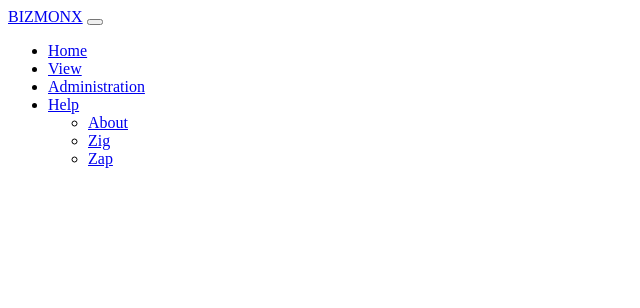
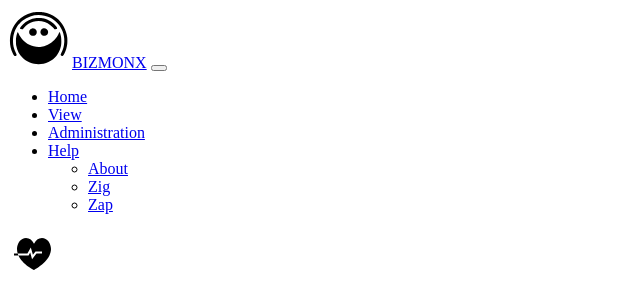
Before and after one commit to bizmonx/zymon, a plain HTML site: page view/components/navbar/index.html in a window 1280 px wide. Shown: the whole page, without its empty margins (0-640 px from the left). Drawn offline with Linux system fonts and the light colour scheme.

Commit message:
chore: layout

```diff
--- a/view/components/navbar/index.html
+++ b/view/components/navbar/index.html
@@ -1,5 +1,44 @@
 <nav class="navbar navbar-expand-lg bg-body-tertiary fixed-top">
     <div class="container-fluid">
+        <svg version="1.0" xmlns="http://www.w3.org/2000/svg" class="bizmonx-icon mr-2"
+ width="60px" height="60px" viewBox="220 130 590.000000 590.000000"
+ preserveAspectRatio="xMidYMid meet">
+
+<g transform="translate(0.000000,1024.000000) scale(0.100000,-0.100000)"
+fill="#000000" stroke="none">
+<path d="M4950 8554 c-120 -16 -304 -49 -426 -79 -496 -119 -994 -405 -1343
+-771 -285 -298 -503 -657 -637 -1047 -110 -319 -154 -594 -154 -956 0 -437 88
+-823 275 -1206 111 -227 154 -275 244 -275 76 0 141 61 141 133 0 13 -27 77
+-61 142 -110 211 -187 418 -240 645 -68 289 -77 695 -23 1015 22 129 80 355
+116 449 86 230 272 553 417 726 111 132 280 300 391 387 442 345 1008 543
+1557 543 400 0 747 -82 1118 -265 261 -129 463 -275 672 -487 207 -209 335
+-383 462 -628 162 -312 241 -593 272 -965 15 -187 7 -379 -25 -595 -45 -308
+-123 -547 -266 -817 -77 -144 -80 -185 -21 -244 34 -34 44 -39 86 -39 100 0
+144 44 245 247 148 298 231 581 275 933 18 145 20 475 4 618 -85 772 -493
+1507 -1087 1960 -383 292 -775 461 -1267 548 -133 24 -180 27 -420 29 -148 2
+-286 1 -305 -1z"/>
+<path d="M4995 7964 c-566 -79 -980 -276 -1331 -636 -106 -109 -182 -199 -236
+-282 -48 -74 -50 -115 -9 -157 29 -28 32 -29 134 -29 l105 0 95 108 c274 314
+561 504 918 611 585 176 1199 57 1699 -328 107 -83 243 -213 327 -313 l65 -78
+106 0 c132 0 152 11 159 86 4 45 1 54 -43 119 -282 421 -791 748 -1347 867
+-131 28 -160 30 -377 33 -129 2 -248 1 -265 -1z"/>
+<path d="M4570 6936 c-30 -7 -70 -20 -89 -30 -62 -33 -137 -113 -167 -179 -25
+-54 -28 -74 -29 -157 0 -83 4 -103 27 -152 34 -74 112 -152 186 -186 50 -24
+69 -27 162 -27 95 0 111 3 162 28 75 37 160 128 187 202 29 76 29 194 0 270
+-25 68 -113 167 -179 200 -44 22 -142 46 -184 44 -12 0 -46 -6 -76 -13z"/>
+<path d="M5691 6940 c-231 -48 -366 -323 -261 -531 33 -63 112 -142 177 -175
+53 -27 67 -29 163 -29 88 0 113 4 154 23 259 119 304 458 84 632 -85 68 -216
+101 -317 80z"/>
+<path d="M3132 6538 c-20 -25 -80 -225 -106 -352 -39 -195 -49 -332 -43 -591
+4 -189 10 -254 31 -365 90 -476 297 -874 621 -1193 397 -392 982 -627 1564
+-627 678 0 1348 309 1757 810 97 119 170 234 244 385 83 169 131 298 176 470
+58 223 69 319 68 605 0 299 -17 424 -90 679 -53 183 -57 191 -90 191 -21 0
+-29 -8 -42 -42 -30 -78 -118 -252 -177 -348 -84 -139 -155 -229 -290 -368
+-397 -412 -856 -637 -1388 -683 -358 -31 -788 61 -1117 239 -207 112 -359 221
+-514 372 -221 215 -408 481 -507 725 -38 94 -46 105 -69 105 -10 0 -22 -6 -28
+-12z"/>
+
+</svg>
       <a class="navbar-brand" href="#">BIZMONX</a>
       <button class="navbar-toggler" type="button" data-bs-toggle="collapse" data-bs-target="#navbarNavDropdown" aria-controls="navbarNavDropdown" aria-expanded="false" aria-label="Toggle navigation">
         <span class="navbar-toggler-icon"></span>
@@ -26,6 +65,11 @@
             </ul>
           </li>
         </ul>
+        </div>
+        <div class="d-flex align-self-end mr-2">
+            <a class="nav-icon" href="#">
+                <svg class="bizmonx-icon" height="48" viewBox="0 0 48 48" width="48" xmlns="http://www.w3.org/2000/svg"><path d="m9 19.0345c0-5.7254 3.8117-11.0345 9.0312-11.0345 3.6221 0 6.3098 2.382 7.9688 5.7611 1.6589-3.3789 4.3466-5.7611 7.9688-5.7611 5.2201 0 9.0312 5.31 9.0312 11.0345 0 12.2543-17 20.9655-17 20.9655s-11.4513-5.5128-15.5569-14.5556h10.1417l1.612-2.8656 1.8829 6.5904 4.4094-5.6692h5.5109v-2h-6.4891l-2.5906 3.3308-2.1171-7.4096-3.388 6.0232h-9.73536c.21198.6844.46876 1.3513.76326 2l-4.4431-.0001v-2l3.67984.0001c-.43341-1.3991-.67984-2.8713-.67984-4.4099z"/></svg>
+            </a>
       </div>
     </div>
   </nav>
```
